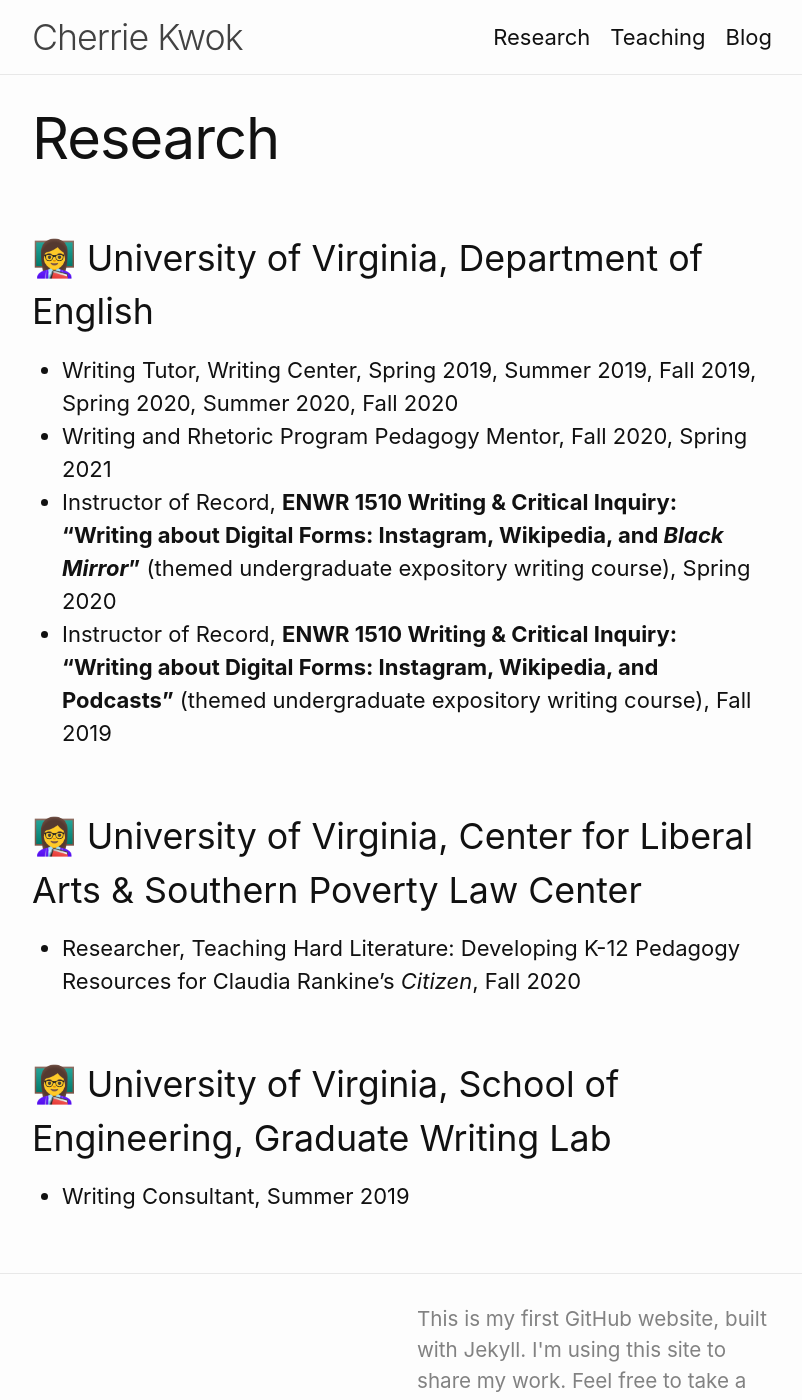
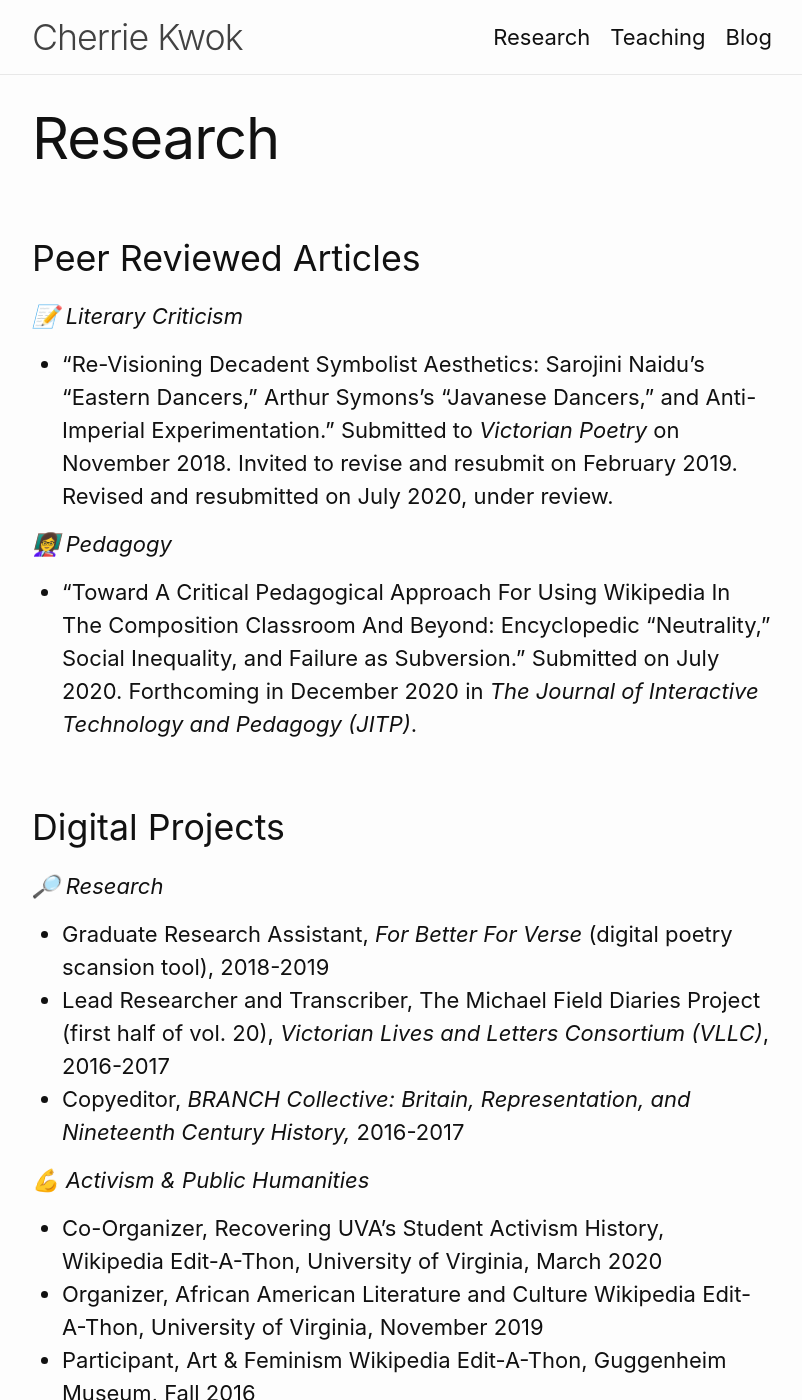
Before and after one commit to mk7kf/mk7kf.github.io, a Jekyll site: the page built from research.md, in a window 1280 px wide and 1400 px high. Shown: the whole window, without its empty margins (238-1040 px from the left). Built offline with Jekyll 4.4.1, drawn with Linux system fonts in a browser that asks for light colours; emoji names are drawn with the system emoji font; some of the changed text lies outside the part shown.

Commit message:
Update research.md

```diff
--- a/research.md
+++ b/research.md
@@ -2,20 +2,27 @@
 layout: page
 title: Research
 ---
-<h3>:woman_teacher:	 University of Virginia, Department of English</h3>
+<h3>Peer Reviewed Articles</h3>
+<i>:memo: Literary Criticism</i>
 <ul>
-<li> Writing Tutor, Writing Center, Spring 2019, Summer 2019, Fall 2019, Spring 2020, Summer 2020, Fall 2020</li>
-<li> Writing and Rhetoric Program Pedagogy Mentor, Fall 2020, Spring 2021</li>
-<li>Instructor of Record, <b>ENWR 1510 Writing & Critical Inquiry: “Writing about Digital Forms: Instagram, Wikipedia, and <i>Black Mirror</i>”</b> (themed undergraduate expository writing course), Spring 2020</li>
-<li>Instructor of Record, <b>ENWR 1510 Writing & Critical Inquiry: “Writing about Digital Forms: Instagram, Wikipedia, and Podcasts”</b> (themed undergraduate expository writing course), Fall 2019 </li>
+<li> “Re-Visioning Decadent Symbolist Aesthetics: Sarojini Naidu’s “Eastern Dancers,” Arthur Symons’s “Javanese Dancers,” and Anti-Imperial Experimentation.” Submitted to <i>Victorian Poetry</i> on November 2018. Invited to revise and resubmit on February 2019. Revised and resubmitted on July 2020, under review. </li>
+</ul>
+<i>:woman_teacher: Pedagogy</i>
+<ul>
+<li> “Toward A Critical Pedagogical Approach For Using Wikipedia In The Composition Classroom And Beyond: Encyclopedic “Neutrality,” Social 	Inequality, and Failure as Subversion.” Submitted on July 2020. Forthcoming in December 2020 in <i>The Journal of Interactive Technology and Pedagogy (JITP)</i>. </li>
 </ul>
 
-<h3>:woman_teacher:	 University of Virginia, Center for Liberal Arts & Southern Poverty Law Center</h3>
+<h3>Digital Projects</h3>
+<i>:mag_right: Research</i>
 <ul>
-<li>Researcher, Teaching Hard Literature: Developing K-12 Pedagogy Resources for Claudia Rankine’s <i>Citizen</i>, Fall 2020</li>
+			<li>Graduate Research Assistant, <i>For Better For Verse</i> (digital poetry scansion tool), 2018-2019 </li>
+			<li>Lead Researcher and Transcriber, The Michael Field Diaries Project (first half of vol. 20), <i>Victorian Lives and Letters Consortium (VLLC)</i>, 2016-2017  </li>
+			<li>Copyeditor, <i>BRANCH Collective: Britain, Representation, and Nineteenth Century History,</i> 2016-2017</li>
 </ul>
-
-<h3>:woman_teacher:	 University of Virginia, School of Engineering, Graduate Writing Lab </h3>
+<i>:muscle: Activism & Public Humanities</i>
 <ul>
-<li>	Writing Consultant, Summer 2019</li>
+			<li>Co-Organizer, Recovering UVA’s Student Activism History, Wikipedia Edit-A-Thon, University of Virginia, March 2020</li>
+			<li>Organizer, African American Literature and Culture Wikipedia Edit-A-Thon, University of Virginia, November 2019</li>
+			<li>Participant, Art & Feminism Wikipedia Edit-A-Thon, Guggenheim Museum, Fall 2016</li>
+			<li>Content and Social Media Developer, NYU Center for Data Science, 2016-2018</li>
 </ul>
```
